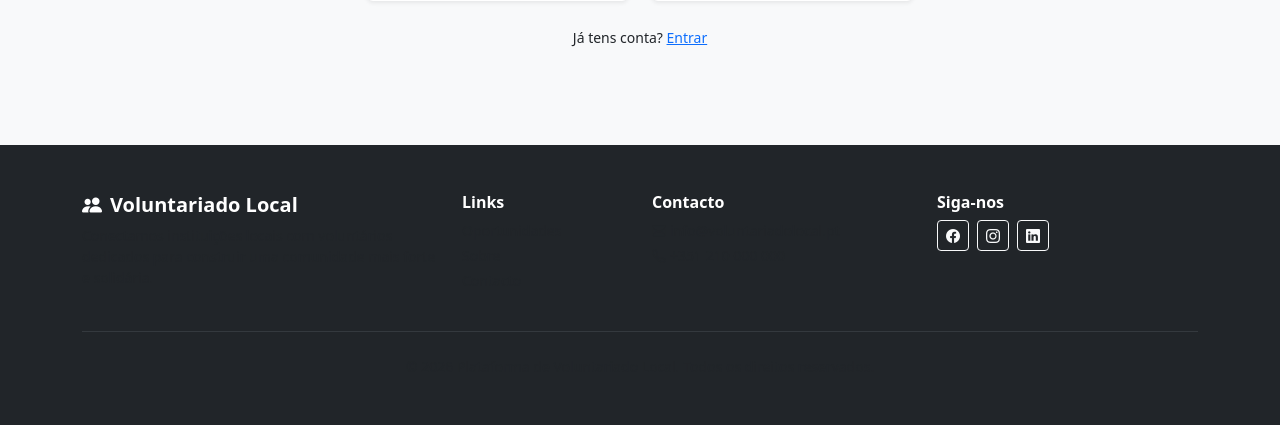
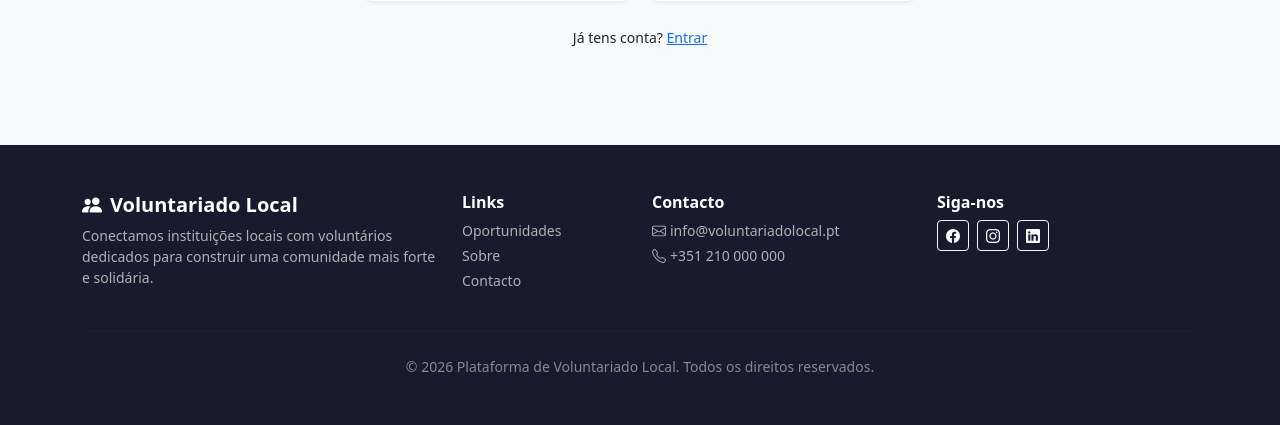
Before and after one commit to rgp200902-ctrl/voluntariado-local-plataforma, a Django app: page /registro/ in a window 1280 px wide. Shown: the part 458-883 px from the top of the page. Run offline with Django 5.2, Linux system fonts and the light colour scheme.

Commit message:
fix footer text colors

```diff
--- a/templates/footer.html
+++ b/templates/footer.html
@@ -1,27 +1,27 @@
-<footer class="bg-dark text-white py-5 mt-5">
+<footer class="py-5 mt-5" style="background: #1a1a2e;">
     <div class="container">
         <div class="row g-4">
             <div class="col-md-4">
-                <h5 class="fw-bold"><i class="bi bi-people-fill me-2"></i>Voluntariado Local</h5>
-                <p class="text-muted small">Conectamos instituições locais com voluntários dedicados para construir uma comunidade mais forte e solidária.</p>
+                <h5 class="fw-bold text-white"><i class="bi bi-people-fill me-2"></i>Voluntariado Local</h5>
+                <p class="small" style="color: #b0b0b0;">Conectamos instituições locais com voluntários dedicados para construir uma comunidade mais forte e solidária.</p>
             </div>
             <div class="col-md-2">
-                <h6 class="fw-bold">Links</h6>
+                <h6 class="fw-bold text-white">Links</h6>
                 <ul class="list-unstyled small">
-                    <li class="mb-1"><a href="{% url 'oportunidades:list' %}" class="text-muted text-decoration-none">Oportunidades</a></li>
-                    <li class="mb-1"><a href="{% url 'core:sobre' %}" class="text-muted text-decoration-none">Sobre</a></li>
-                    <li class="mb-1"><a href="{% url 'core:contacto' %}" class="text-muted text-decoration-none">Contacto</a></li>
+                    <li class="mb-1"><a href="{% url 'oportunidades:list' %}" class="text-decoration-none" style="color: #b0b0b0;">Oportunidades</a></li>
+                    <li class="mb-1"><a href="{% url 'core:sobre' %}" class="text-decoration-none" style="color: #b0b0b0;">Sobre</a></li>
+                    <li class="mb-1"><a href="{% url 'core:contacto' %}" class="text-decoration-none" style="color: #b0b0b0;">Contacto</a></li>
                 </ul>
             </div>
             <div class="col-md-3">
-                <h6 class="fw-bold">Contacto</h6>
-                <ul class="list-unstyled small text-muted">
-                    <li class="mb-1"><i class="bi bi-envelope me-1"></i>info@voluntariadolocal.pt</li>
-                    <li class="mb-1"><i class="bi bi-telephone me-1"></i>+351 210 000 000</li>
+                <h6 class="fw-bold text-white">Contacto</h6>
+                <ul class="list-unstyled small">
+                    <li class="mb-1" style="color: #b0b0b0;"><i class="bi bi-envelope me-1"></i>info@voluntariadolocal.pt</li>
+                    <li class="mb-1" style="color: #b0b0b0;"><i class="bi bi-telephone me-1"></i>+351 210 000 000</li>
                 </ul>
             </div>
             <div class="col-md-3">
-                <h6 class="fw-bold">Siga-nos</h6>
+                <h6 class="fw-bold text-white">Siga-nos</h6>
                 <div class="d-flex gap-2">
                     <a href="#" class="btn btn-outline-light btn-sm"><i class="bi bi-facebook"></i></a>
                     <a href="#" class="btn btn-outline-light btn-sm"><i class="bi bi-instagram"></i></a>
@@ -29,8 +29,8 @@
                 </div>
             </div>
         </div>
-        <hr class="my-4 border-secondary">
-        <div class="text-center text-muted small">
+        <hr class="my-4" style="border-color: #333;">
+        <div class="text-center small" style="color: #888;">
             &copy; 2026 Plataforma de Voluntariado Local. Todos os direitos reservados.
         </div>
     </div>
```
